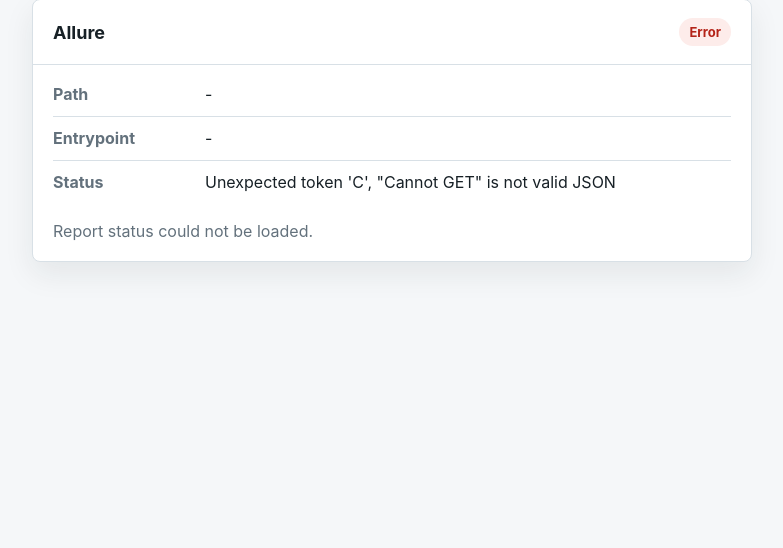
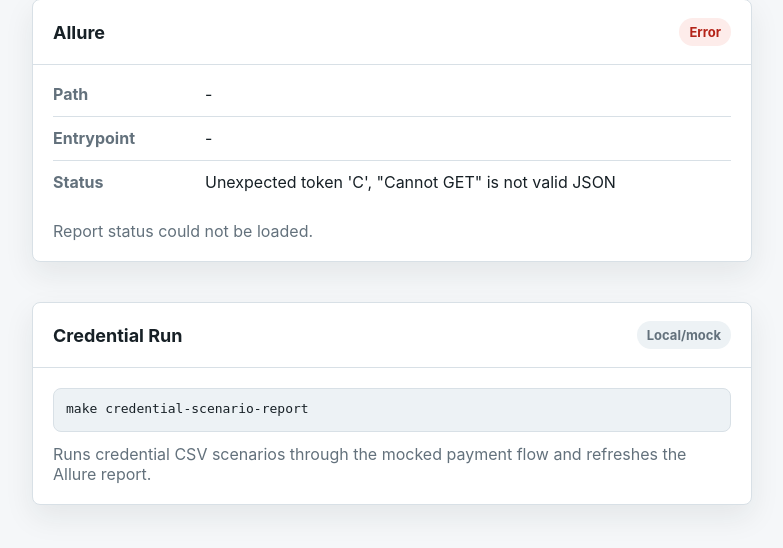
Before and after one commit to canreves/vpos, a Python web app: template src/paynkolay_pos/web/templates/report.html in a window 1280 px wide. Shown: the part 117-665 px from the top of the page, without its empty margins (18-801 px from the left). Run offline with Jinja, Linux system fonts and the light colour scheme; the template is opened without the code that fills it, so the values that code supplies are empty.

Commit message:
style: show credential report command

```diff
--- a/src/paynkolay_pos/web/static/css/app.css
+++ b/src/paynkolay_pos/web/static/css/app.css
@@ -309,6 +309,26 @@ select {
   overflow: auto;
 }
 
+.report-command-panel {
+  margin-top: 20px;
+}
+
+.command-block {
+  margin: 0;
+  padding: 20px 20px 0;
+}
+
+.command-block code {
+  display: block;
+  min-height: 44px;
+  border: 1px solid var(--line);
+  border-radius: 8px;
+  padding: 12px;
+  overflow-wrap: anywhere;
+  background: var(--surface-muted);
+  color: var(--text);
+}
+
 .data-table {
   width: 100%;
   border-collapse: collapse;
--- a/src/paynkolay_pos/web/templates/report.html
+++ b/src/paynkolay_pos/web/templates/report.html
@@ -45,6 +45,18 @@
             Generate the report with make report, then refresh this page.
           </p>
         </section>
+        <section class="panel report-command-panel">
+          <div class="panel-heading">
+            <h2>Credential Run</h2>
+            <span class="status-pill neutral">Local/mock</span>
+          </div>
+          <div class="command-block">
+            <code>make credential-scenario-report</code>
+          </div>
+          <p class="inline-message">
+            Runs credential CSV scenarios through the mocked payment flow and refreshes the Allure report.
+          </p>
+        </section>
       </main>
     </div>
   </body>
```
Also changed, not shown: tests/api/test_web_app.py (+1 -0 lines).
